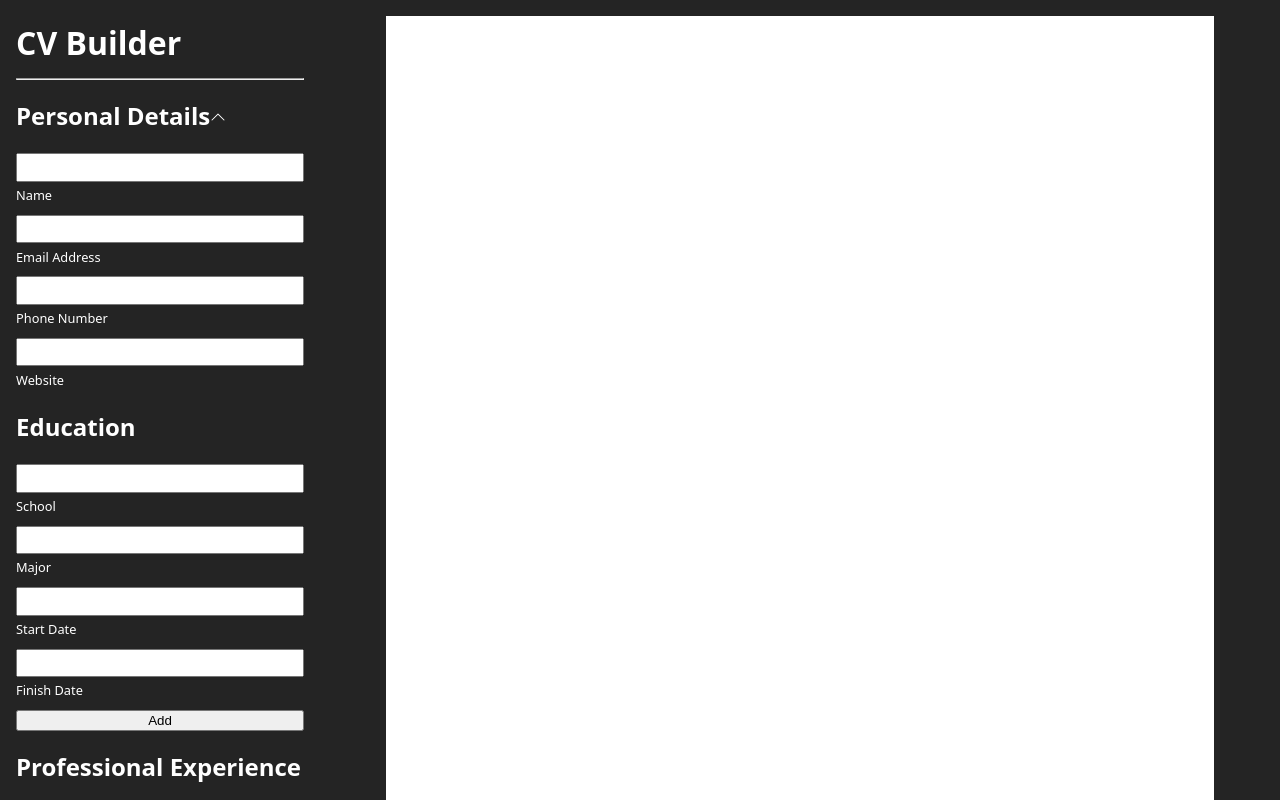
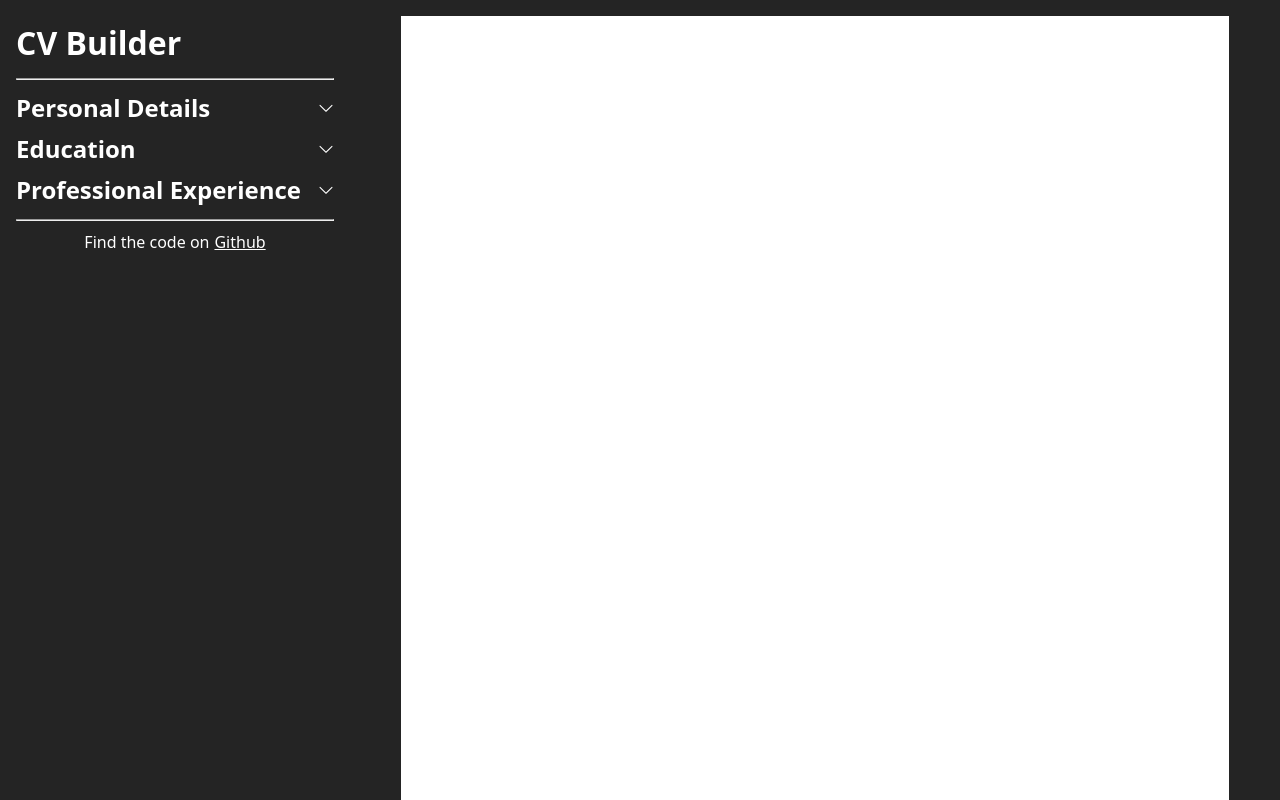
Before and after one commit to jamesspearsv/cv-builder, a React (Vite) app: page / in a window 1280 px wide. Built offline with nearby package versions, Linux system fonts and the light colour scheme.

Commit message:
Add ability to collapse builder sections

```diff
--- a/src/App.css
+++ b/src/App.css
@@ -7,7 +7,7 @@ main {
 #builder-sidebar {
   overflow-y: scroll;
   max-height: 100%;
-  width: 25%;
+  min-width: 350px;
 }
 
 #preview-panel {
--- a/src/components/Builder/Builder.css
+++ b/src/components/Builder/Builder.css
@@ -10,3 +10,17 @@
   color: white;
   margin-left: 5px;
 }
+
+.inactive > form {
+  display: none;
+}
+
+.inactive img {
+  transform: rotate(180deg);
+}
+
+.builder-section-header {
+  cursor: pointer;
+  display: flex;
+  justify-content: space-between;
+}
--- a/src/components/Builder/Builder.jsx
+++ b/src/components/Builder/Builder.jsx
@@ -1,17 +1,42 @@
 import './Builder.css';
 
-import { EducationBuilder } from '../Education/EducationBuilder';
+import { EducationBuilder } from '../EducationBuilder/EducationBuilder';
 import { PersonalBuilder } from '../PersonalBuilder/PersonalBuilder';
 import { Workbuilder } from '../WorkBuilder/WorkBuilder';
+import { useState } from 'react';
 
 export function Builder({ info, setInfo }) {
+  const [active, setActive] = useState('');
+
+  function handleHeaderClick(e) {
+    const newActive = e.target.parentElement.parentElement.id;
+
+    if (newActive === active) setActive('');
+    else setActive(newActive);
+  }
+
   return (
     <div id='builder'>
       <h1>CV Builder</h1>
       <hr />
-      <PersonalBuilder info={info} setInfo={setInfo} />
-      <EducationBuilder info={info} setInfo={setInfo} />
-      <Workbuilder info={info} setInfo={setInfo} />
+      <PersonalBuilder
+        info={info}
+        setInfo={setInfo}
+        active={active}
+        handleHeaderClick={handleHeaderClick}
+      />
+      <EducationBuilder
+        info={info}
+        setInfo={setInfo}
+        active={active}
+        handleHeaderClick={handleHeaderClick}
+      />
+      <Workbuilder
+        info={info}
+        setInfo={setInfo}
+        active={active}
+        handleHeaderClick={handleHeaderClick}
+      />
       <hr />
       <div id='link-back'>
         Find the code on
--- a/src/components/Education/EducationBuilder.jsx
+++ b/src/components/EducationBuilder/EducationBuilder.jsx
@@ -1,6 +1,7 @@
 import { v4 as uuid } from 'uuid';
+import Chevron from '../../assets/chevron.svg';
 
-export function EducationBuilder({ info, setInfo }) {
+export function EducationBuilder({ info, setInfo, active, handleHeaderClick }) {
   function handleSubmit(e) {
     e.preventDefault();
     const elements = e.target.elements;
@@ -21,8 +22,14 @@ export function EducationBuilder({ info, setInfo }) {
   }
 
   return (
-    <div id='education-builder'>
-      <h2>Education</h2>
+    <div
+      id='education-builder'
+      className={active !== 'education-builder' ? 'inactive' : ''}
+    >
+      <div className='builder-section-header'>
+        <h2>Education</h2>
+        <img src={Chevron} onClick={handleHeaderClick} />
+      </div>
       <form className='form' onSubmit={handleSubmit}>
         <div className='form-group'>
           <label htmlFor='school'>School</label>
--- a/src/components/PersonalBuilder/PersonalBuilder.jsx
+++ b/src/components/PersonalBuilder/PersonalBuilder.jsx
@@ -1,4 +1,6 @@
-export function PersonalBuilder({ info, setInfo }) {
+import Chevron from '../../assets/chevron.svg';
+
+export function PersonalBuilder({ info, setInfo, active, handleHeaderClick }) {
   function handleChange(e) {
     const key = e.target.name;
     const updatedPersonal = { ...info.personal };
@@ -8,25 +10,14 @@ export function PersonalBuilder({ info, setInfo }) {
   }
 
   return (
-    <div id='personal-builder'>
-      <h2>
-        Personal Details
-        <span className='chevron'>
-          <svg
-            xmlns='http://www.w3.org/2000/svg'
-            width='16'
-            height='16'
-            fill='currentColor'
-            class='bi bi-chevron-up'
-            viewBox='0 0 16 16'
-          >
-            <path
-              fill-rule='evenodd'
-              d='M7.646 4.646a.5.5 0 0 1 .708 0l6 6a.5.5 0 0 1-.708.708L8 5.707l-5.646 5.647a.5.5 0 0 1-.708-.708z'
-            />
-          </svg>
-        </span>
-      </h2>
+    <div
+      id='personal-builder'
+      className={active !== 'personal-builder' ? 'inactive' : ''}
+    >
+      <div className='builder-section-header'>
+        <h2>Personal Details</h2>
+        <img src={Chevron} onClick={handleHeaderClick} />
+      </div>
       <form className='form'>
         <div className='form-group'>
           <label htmlFor='name'>Name</label>
--- a/src/components/WorkBuilder/WorkBuilder.jsx
+++ b/src/components/WorkBuilder/WorkBuilder.jsx
@@ -1,6 +1,7 @@
 import { v4 as uuid } from 'uuid';
+import Chevron from '../../assets/chevron.svg';
 
-export function Workbuilder({ info, setInfo }) {
+export function Workbuilder({ info, setInfo, active, handleHeaderClick }) {
   function handleSubmit(e) {
     e.preventDefault();
     const elements = e.target.elements;
@@ -19,8 +20,14 @@ export function Workbuilder({ info, setInfo }) {
   }
 
   return (
-    <div id='work-builder'>
-      <h2>Professional Experience</h2>
+    <div
+      id='work-builder'
+      className={active !== 'work-builder' ? 'inactive' : ''}
+    >
+      <div className='builder-section-header'>
+        <h2>Professional Experience</h2>
+        <img src={Chevron} onClick={handleHeaderClick} />
+      </div>
       <form className='form' onSubmit={handleSubmit}>
         <div className='form-group'>
           <label htmlFor='comapany'>Company</label>
```
Also changed, not shown: src/assets/chevron.svg, 1 other file (tests, documents, lock files or other folders).
